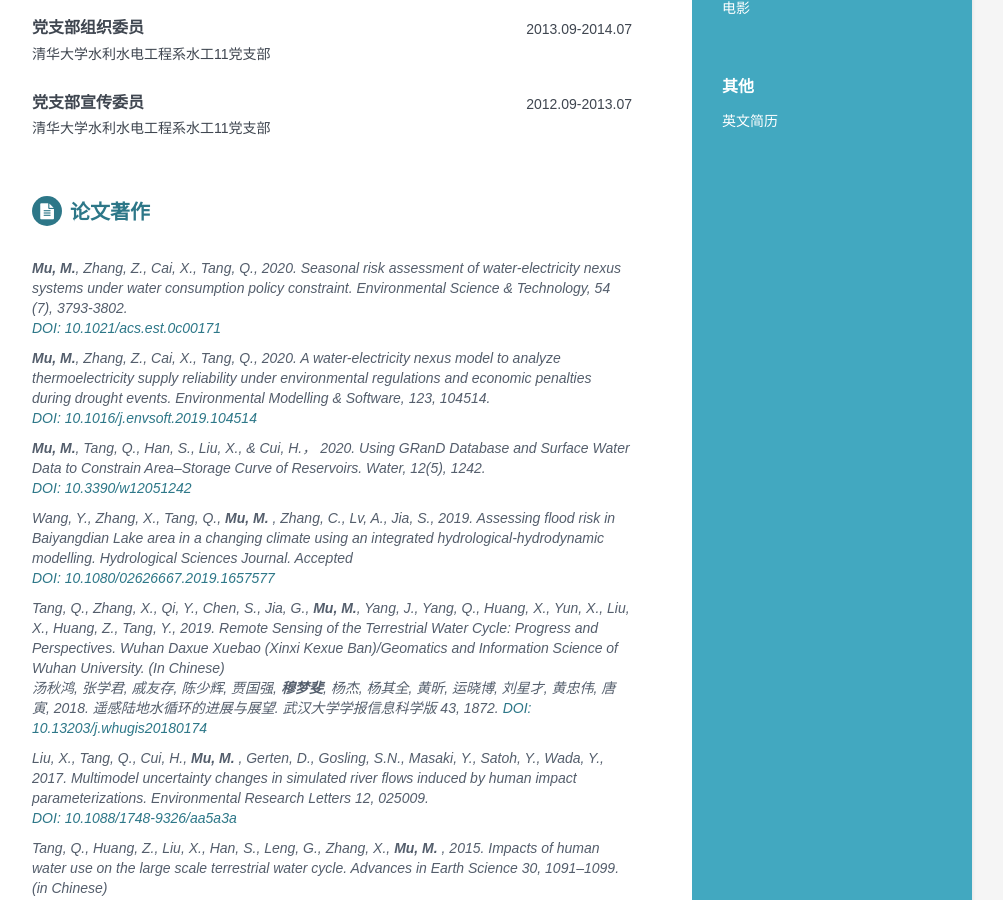
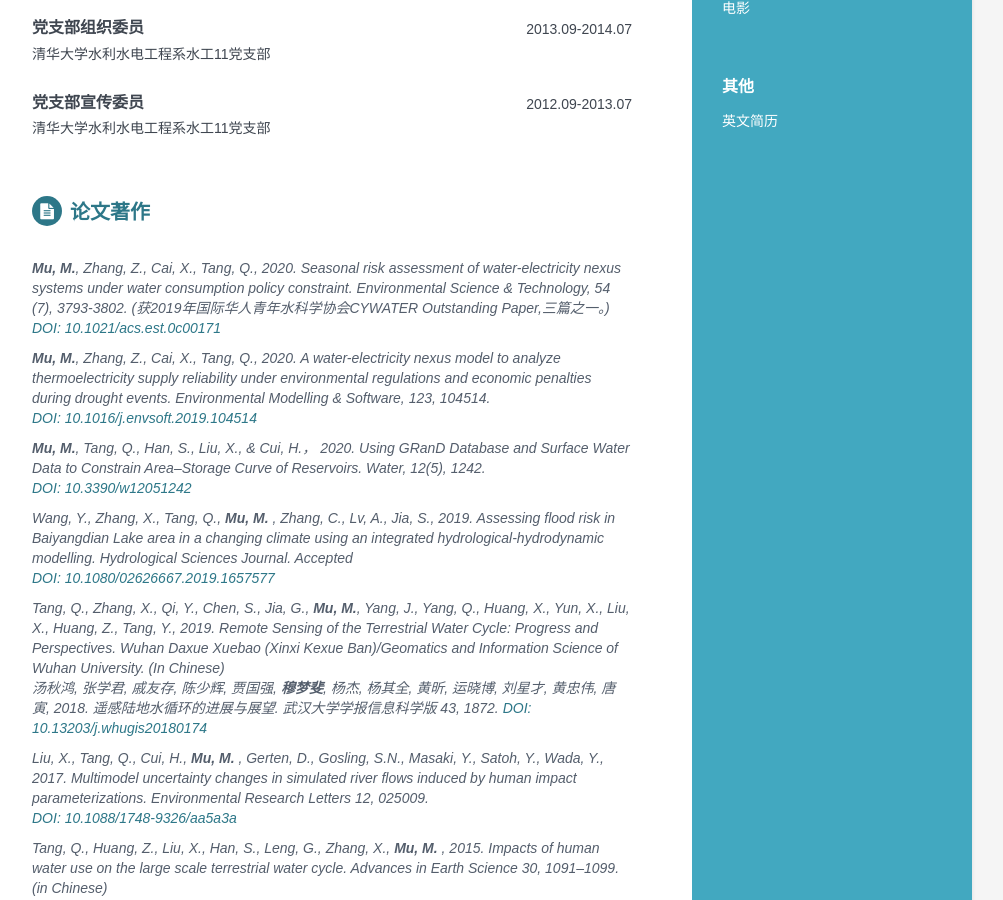
Before and after one commit to mengfeimu/cv-zh, a Jekyll site: the page built from index.html, in a window 1280 px wide and 900 px high, scrolled down 801 px. Shown: the whole window, without its empty margins (168-1171 px from the left). Built offline with Jekyll 4.4.1, drawn with Linux system fonts in a browser that asks for light colours.

Commit message:
Update publications.html

```diff
--- a/_includes/publications.html
+++ b/_includes/publications.html
@@ -15,7 +15,7 @@
   	<div class="publication-authors">
      <b>Mu, M.</b>, Zhang, Z., Cai, X., Tang, Q., 2020.
      Seasonal risk assessment of water-electricity nexus systems under water consumption policy constraint.
-     Environmental Science & Technology, 54 (7), 3793-3802.
+     Environmental Science & Technology, 54 (7), 3793-3802. (获2019年国际华人青年水科学协会CYWATER Outstanding Paper,三篇之一。)
     <br/>
     <a href="https://doi.org/10.1021/acs.est.0c00171"
        target="_blank"
```
